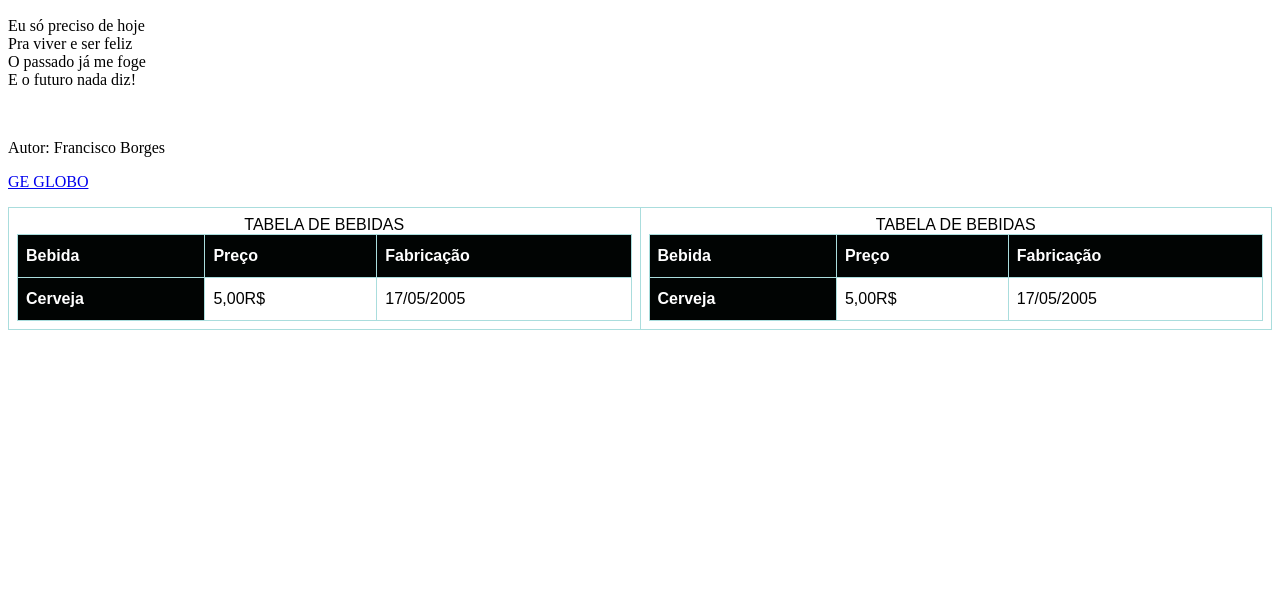
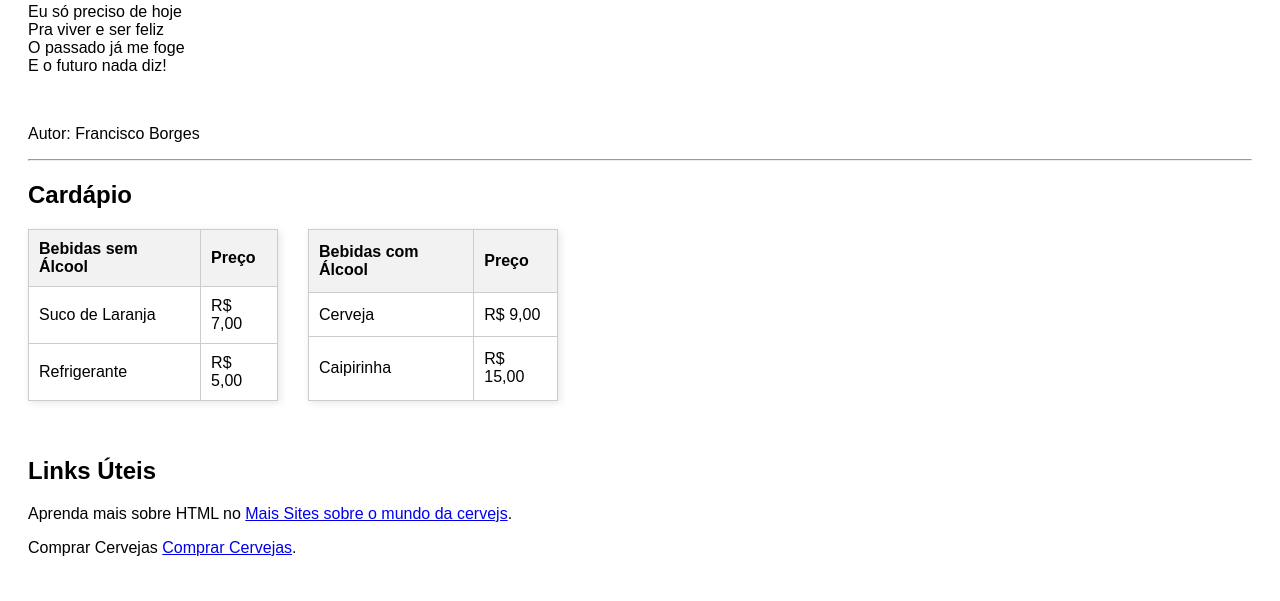
Before and after one commit to danielmrz7/pweb-receitas, a plain HTML site: page receita1/index.html in a window 1280 px wide. Shown: the part 259-860 px from the top of the page. Before the commit the page ends 800 px from the top, so only its background shows below. Drawn offline with Linux system fonts and the light colour scheme.

Commit message:
Update: Atualiza a receita 1

```diff
--- a/receita1/index.html
+++ b/receita1/index.html
@@ -1,85 +1,103 @@
 <!DOCTYPE html>
-
 <html>
    <head>
-        VASCO TA EM 19 NA TABELA MDS
-    </head>
+      <title>Minha Página de Trovas e Bebidas</title>
       <style>
-        table{
-            font-family: Arial, Helvetica, sans-serif;
+         body {
+            font-family: Arial, sans-serif;
+            padding: 20px;
+         }
+
+         .tabelas-container {
+            display: flex;
+            gap: 30px;
+            margin-top: 20px;
+         }
+
+         table {
             border-collapse: collapse;
-            width: 100%;
+            width: 250px;
+            box-shadow: 2px 2px 8px rgba(0,0,0,0.1);
          }
-        td, th{
-            border: 1px solid #add;
-            padding: 8px;
+
+         th, td {
+            border: 1px solid #cccccc;
+            padding: 10px;
+            text-align: left;
          }
-        tr:nth-child(even){background-color:#0a0303;}
 
          th {
-            padding-top: 12px;
-            padding-bottom: 12px;
-            text-align: left;
-            background-color: #010403;
-            color:white;
+            background-color: #f2f2f2;
          }
+
       </style>
+   </head>
    <body>
+      <img src="https://akamai.sscdn.co/uploadfile/letras/playlists/3/a/b/9/3ab92363f7974d679f4194de9f389b5b.jpg" width="200"/>
 
       <h1>Uma trova...</h1>
-        <img src="https://akamai.sscdn.co/uploadfile/letras/playlists/3/a/b/9/3ab92363f7974d679f4194de9f389b5b.jpg" width="200"/>
       <p>
-         Eu só preciso de hoje <br/>
-         Pra viver e ser feliz <br/>
-         O passado já me foge <br/>
-         E o futuro nada diz! <br/>
+         Eu só preciso de hoje<br/>
+         Pra viver e ser feliz<br/>
+         O passado já me foge<br/>
+         E o futuro nada diz!<br/>
       </p>
       <br/>
       <p>
          Autor: Francisco Borges
       </p>
+
+      <hr/>
+
+      <h2>Cardápio</h2>
+
+      <!-- Container para colocar tabelas lado a lado -->
+      <div class="tabelas-container">
+
+         <!-- Exercício 2: Tabela de Bebidas 1 -->
          <table>
             <tr>
-            <td>
-                <table border="1">
-                    <caption>TABELA DE BEBIDAS</caption>
-                        <thead>
+               <th>Bebidas sem Álcool</th>
+               <th>Preço</th>
+            </tr>
             <tr>
-                                <th>Bebida</th>
+               <td>Suco de Laranja</td>
+               <td>R$ 7,00</td>
+            </tr>
+            <tr>
+               <td>Refrigerante</td>
+               <td>R$ 5,00</td>
+            </tr>
+         </table>
+
+         <!-- Tabela 2 para compor o lado a lado -->
+         <table>
+            <tr>
+               <th>Bebidas com Álcool</th>
                <th>Preço</th>
-                                <th>Fabricação</th>
             </tr>
-                        </thead>
-                        <tbody>
             <tr>
-                                <th>Cerveja</th>
-                                <td> 5,00R$ </td>
-                                <td>17/05/2005</td>
+               <td>Cerveja</td>
+               <td>R$ 9,00</td>
             </tr>
-                        </tbody>
+            <tr>
+               <td>Caipirinha</td>
+               <td>R$ 15,00</td>
+            </tr>
          </table>
-            </td>
+      </div>
 
-            <td>
-                 <table border="1">
-                    <caption>TABELA DE BEBIDAS</caption>
-                        <thead>
-                            <tr>
-                                <th>Bebida</th>
-                                <th>Preço</th>
-                                <th>Fabricação</th>
-                            </tr>
-                        </thead>
-                        <tbody>
-                            <tr>
-                                <th>Cerveja</th>
-                                <td> 5,00R$ </td>
-                                <td>17/05/2005</td>
-                            </tr>
-                        </tbody>
-                    </table>
-            </td>
-            <p><a href="https://ge.globo.com/getv/">GE GLOBO</a>
+      <br/><br/>
+
+      <h2>Links Úteis</h2>
+      <p>
+         Aprenda mais sobre HTML no
+         <a href="https://www.brejas.com.br/links.shtml" target="_blank">Mais Sites sobre o mundo da cervejs</a>.
       </p>
+      <p>
+         Comprar Cervejas
+        <a href="https://www.lojacerveja.com.br/" target="_blank">Comprar Cervejas</a>.
+      </p>
+
    </body>
 </html>
```
Lines whose indentation alone changed are shown as unchanged.
